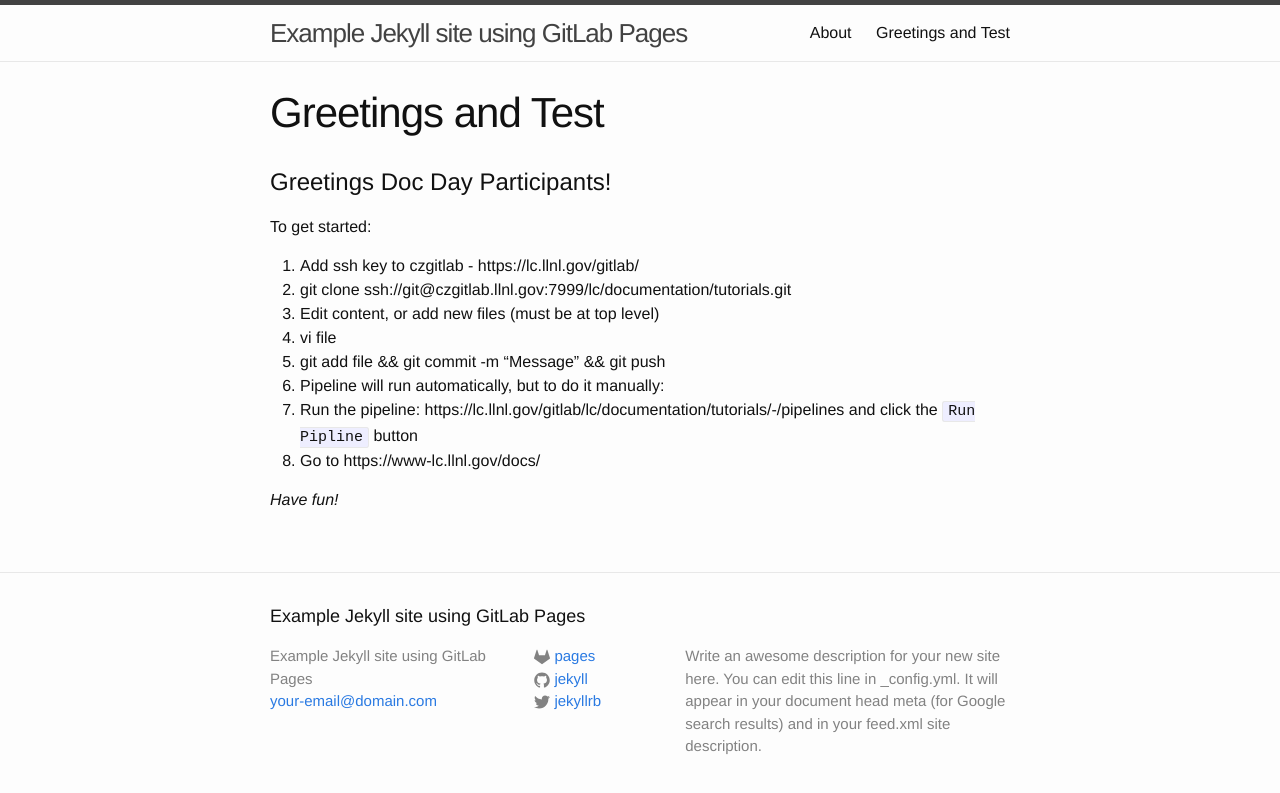
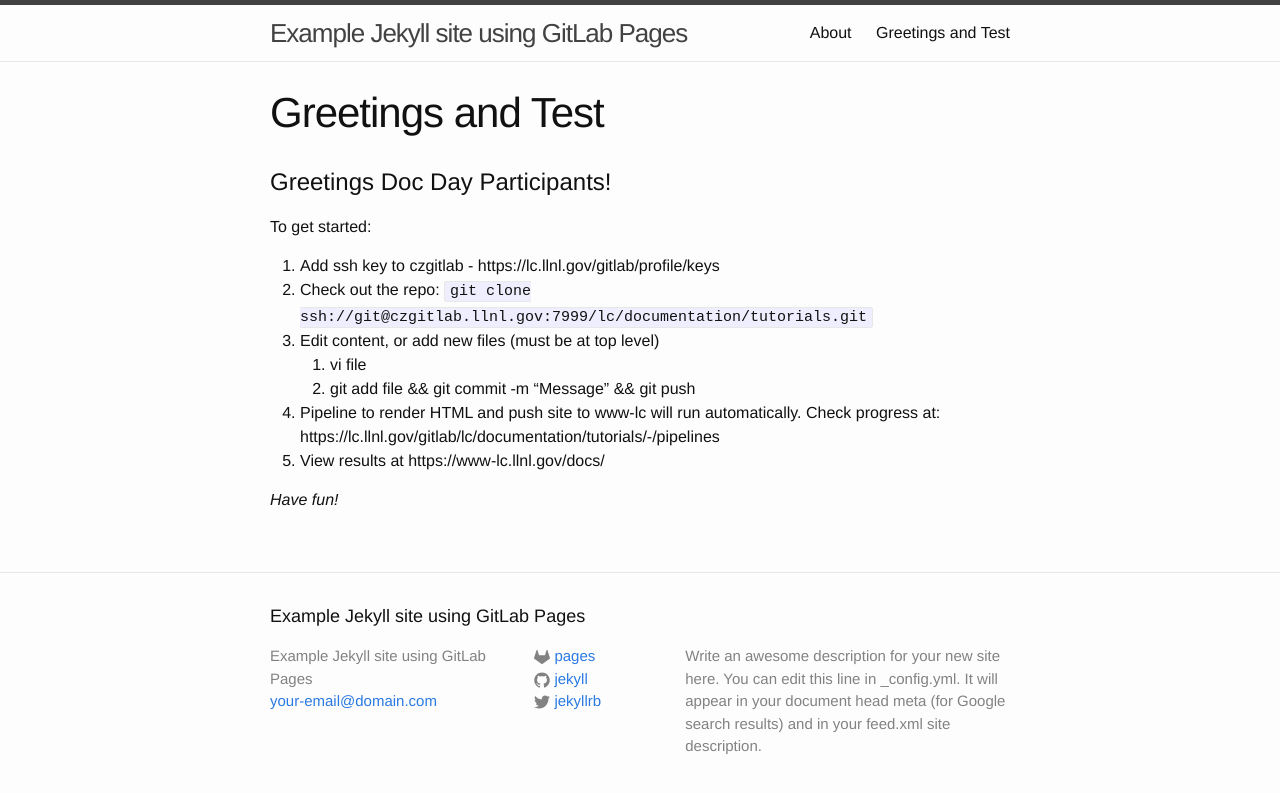
Before and after one commit to LLNL/HPC-Tutorials, a Jekyll site: the page built from long6/index.md, in a window 1280 px wide. Shown: the top 793 px of the page. Built offline with Jekyll 4.4.1, drawn with Linux system fonts in a browser that asks for light colours.

Commit message:
Improve instructions

```diff
--- a/long6/index.md
+++ b/long6/index.md
@@ -8,13 +8,14 @@ Greetings Doc Day Participants!
 ===============================
 
 To get started:
-0. Add ssh key to czgitlab - https://lc.llnl.gov/gitlab/
-1. git clone ssh://git@czgitlab.llnl.gov:7999/lc/documentation/tutorials.git
+0. Add ssh key to czgitlab - https://lc.llnl.gov/gitlab/profile/keys
+1. Check out the repo:
+`git clone ssh://git@czgitlab.llnl.gov:7999/lc/documentation/tutorials.git`
 2. Edit content, or add new files (must be at top level)
-  1. vi file
-  2. git add file && git commit -m "Message" && git push
-3. Pipeline will run automatically, but to do it manually:
-  1. Run the pipeline: https://lc.llnl.gov/gitlab/lc/documentation/tutorials/-/pipelines and click the `Run Pipline` button
-4. Go to https://www-lc.llnl.gov/docs/
+    1. vi file
+    2. git add file && git commit -m "Message" && git push
+3. Pipeline to render HTML and push site to www-lc will run automatically. Check progress at:
+https://lc.llnl.gov/gitlab/lc/documentation/tutorials/-/pipelines
+4. View results at https://www-lc.llnl.gov/docs/
 
 *Have fun!*
```
